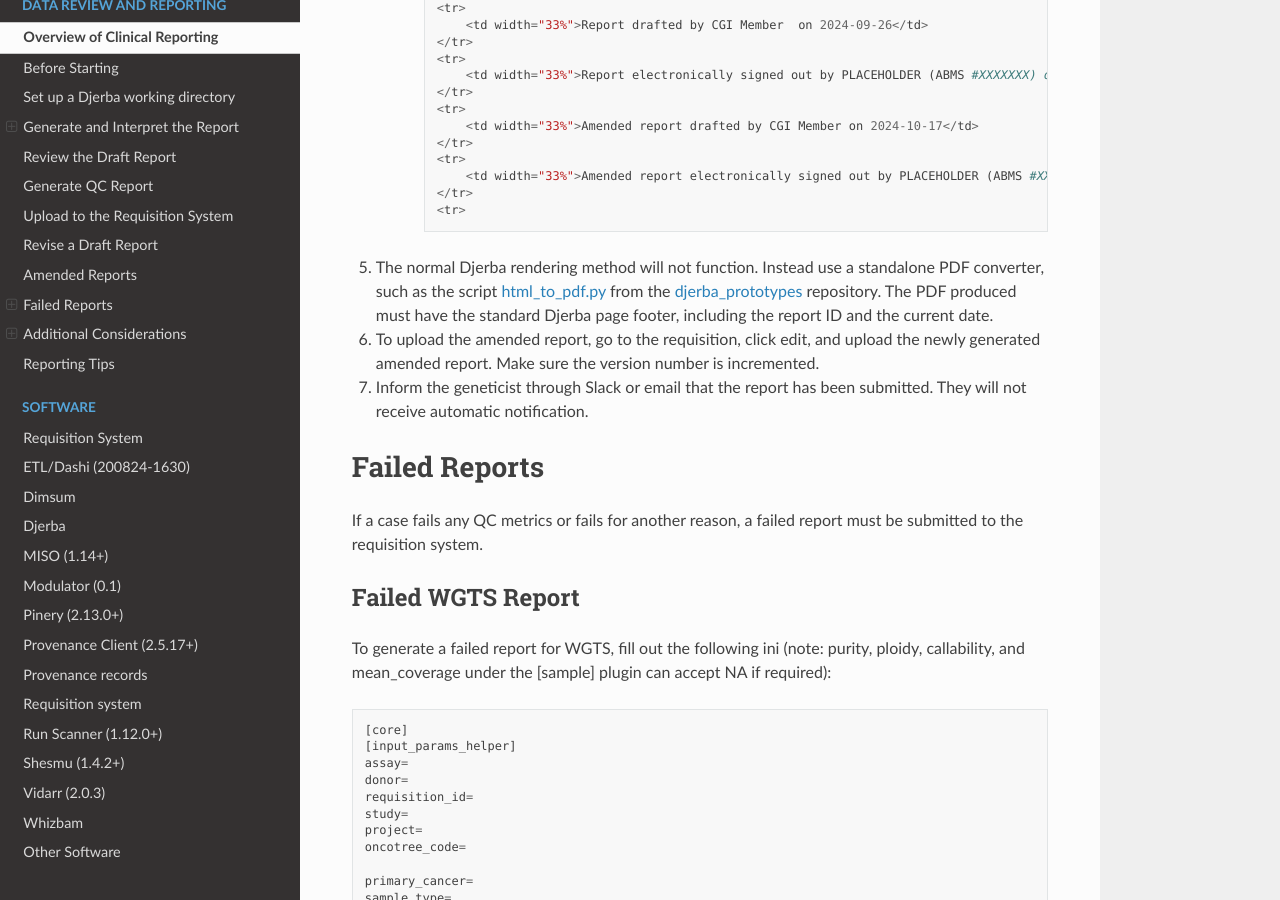
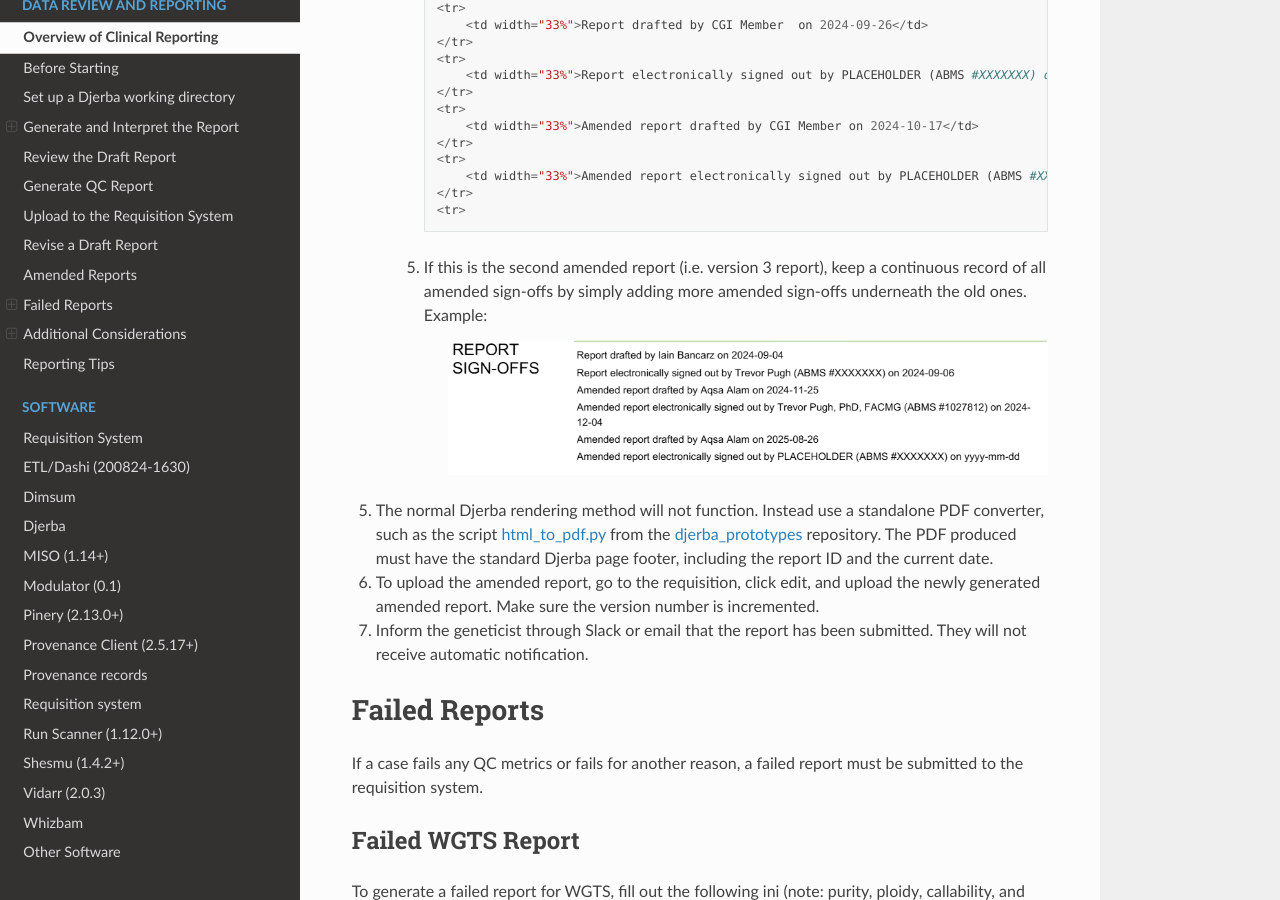
Before and after one commit to oicr-gsi/oicr-gsi, a Sphinx documentation site: the page built from source/data-review-reporting/data-review-and-reporting.rst, in a window 1280 px wide and 900 px high, scrolled down 8534 px. Built offline with Sphinx 7.4.7 and the Read the Docs theme 3.1.0, drawn with Linux system fonts in a browser that asks for light colours.

Commit message:
Update data-review-and-reporting.rst

```diff
--- a/source/data-review-reporting/data-review-and-reporting.rst
+++ b/source/data-review-reporting/data-review-and-reporting.rst
@@ -281,6 +281,10 @@ When amendments are necessary, the following steps must be followed, led by the
         </tr>
         <tr>
 
+    #. If this is the second amended report (i.e. version 3 report), keep a continuous record of all amended sign-offs by simply adding more amended sign-offs underneath the old ones. Example:
+
+        .. image:: images/v3_amended_sign_offs.png
+
 #. The normal Djerba rendering method will not function. Instead use a standalone PDF converter, such as the script `html_to_pdf.py <https://github.com/oicr-gsi/djerba_prototypes/blob/main/scripts/html_to_pdf.py>`__ from the `djerba_prototypes`_ repository. The PDF produced must have the standard Djerba page footer, including the report ID and the current date.
 #. To upload the amended report, go to the requisition, click edit, and upload the newly generated amended report. Make sure the version number is incremented.
 #.  Inform the geneticist through Slack or email that the report has been submitted. They will not receive automatic notification.
```
